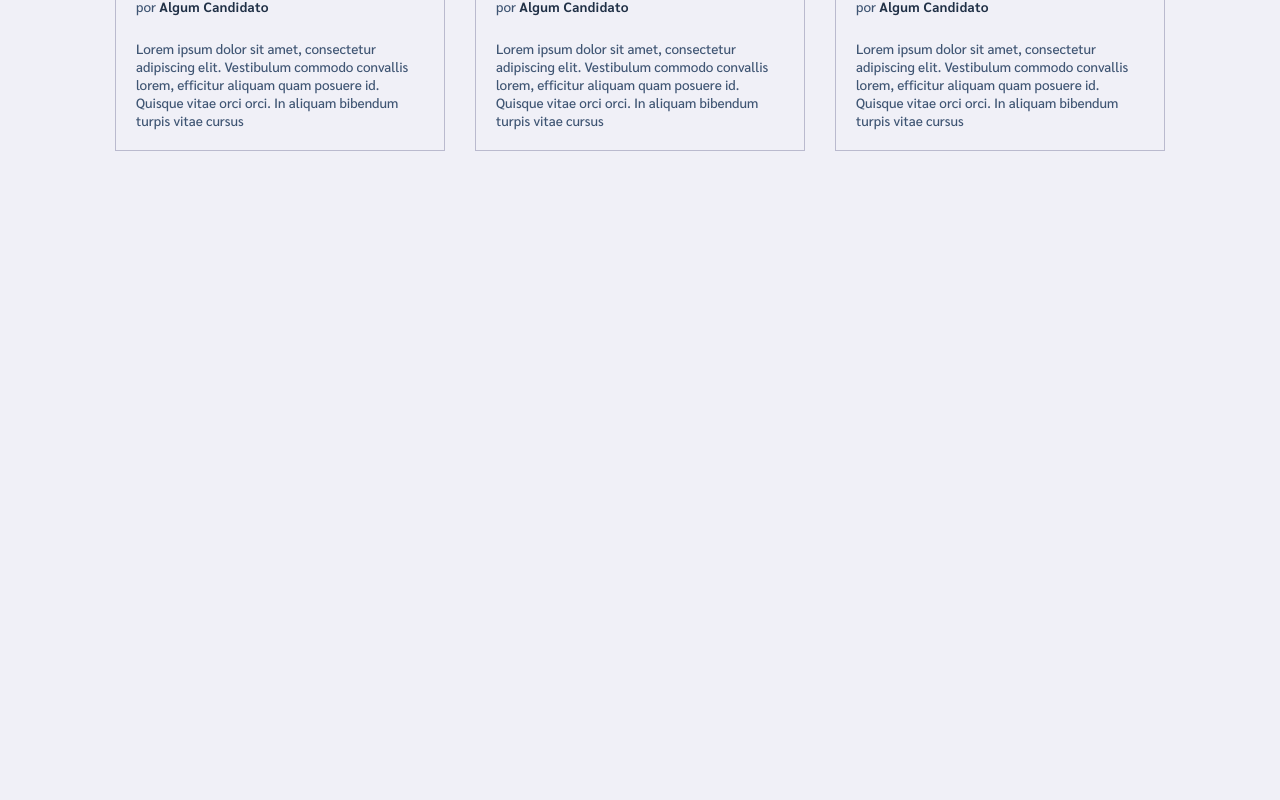
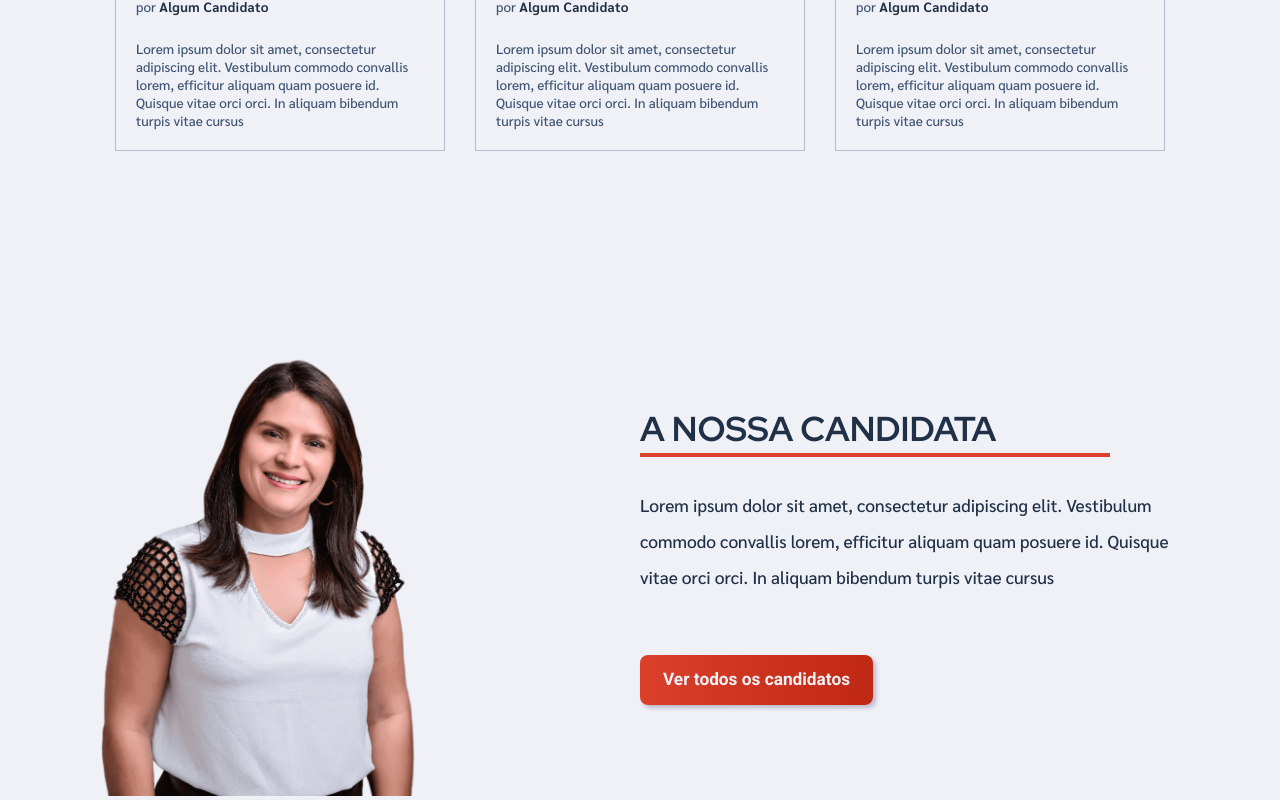
Before and after one commit to EddyPBR/oposicao-2020, a React (Create React App) app in the folder web/: page / in a window 1280 px wide. Shown: the part 578-1378 px from the top of the page. Before the commit the page ends 888 px from the top, so only its background shows below. Built offline with nearby package versions, Linux system fonts and the light colour scheme.

Commit message:
Criada sessao falando sobre a candidata

```diff
--- a/web/src/pages/Home/index.js
+++ b/web/src/pages/Home/index.js
@@ -1,4 +1,6 @@
 import React from 'react';
+import { Link } from 'react-router-dom';
+import candidate from '../../assets/images/RB2_2466.png';
 
 import './styles.css';
 
@@ -46,6 +48,25 @@ function Index() {
           </p>
         </div>
       </div>
+      <div className="candidate-section">
+        <div className="candidate">
+          <img src={candidate} alt="Nossa candidata, Cristina" />
+        </div>
+        <div className="content">
+          <div className="title">
+            A NOSSA CANDIDATA
+          </div>
+          <div className="divider"></div>
+          <div className="description">
+            Lorem ipsum dolor sit amet, consectetur adipiscing elit. Vestibulum
+            commodo convallis lorem, efficitur aliquam quam posuere id. Quisque
+            vitae orci orci. In aliquam bibendum turpis vitae cursus
+          </div>
+          <Link className="button" to="/candidates">
+            Ver todos os candidatos
+          </Link>
+        </div>
+      </div>
     </div>
   );
 }
--- a/web/src/pages/Home/styles.css
+++ b/web/src/pages/Home/styles.css
@@ -52,3 +52,82 @@
   line-height: 18px;
   margin-top: 24px;
 }
+
+/* candidate-section CSS */
+
+.candidate-section, .governament-plan {
+  display: flex;
+  align-items: center;
+  justify-content: space-between;
+  flex-direction: row;
+  padding: 0px 100px;
+  flex-wrap: wrap;
+}
+
+.candidate-section .candidate {
+  width: 30%;
+  height: 100%;
+}
+
+.candidate-section .candidate img {
+  width: 100%;
+  height: 100%;
+}
+
+.candidate-section .content {
+  width: 50%;
+  display: flex;
+  flex-direction: column;
+  justify-content: center;
+}
+
+.candidate-section .content .title {
+  font-family: Red Hat Display;
+  font-style: normal;
+  font-weight: bold;
+  font-size: 3.6rem;
+  line-height: 48px;
+
+  color: var(--color-darkest);
+}
+
+.candidate-section .content .divider {
+  width: 100%;
+  height: 4px;
+  max-width: 470px;
+  margin-bottom: 30px;
+  background-color: var(--color-red);
+}
+
+.candidate-section .content .description {
+  font-family: Sarabun;
+  font-style: normal;
+  font-weight: normal;
+  font-size: 1.8rem;
+  line-height: 36px;
+  margin-bottom: 60px;
+
+  color: var(--color-darkest);
+}
+
+.candidate-section .content .button {
+  height: 50px;
+  width: 233px;
+
+  display: flex;
+  align-items: center;
+  text-decoration: none;
+  justify-content: center;
+
+  background: linear-gradient(92.64deg, #DA402B 0%, #BF2813 100%);
+  box-shadow: 3px 3px 4px #BABACE;
+  border-radius: 8px;
+
+  font-family: Roboto;
+  font-style: normal;
+  font-weight: bold;
+  font-size: 1.8rem;
+  line-height: 21px;
+
+  color: var(--color-background);
+}
```
